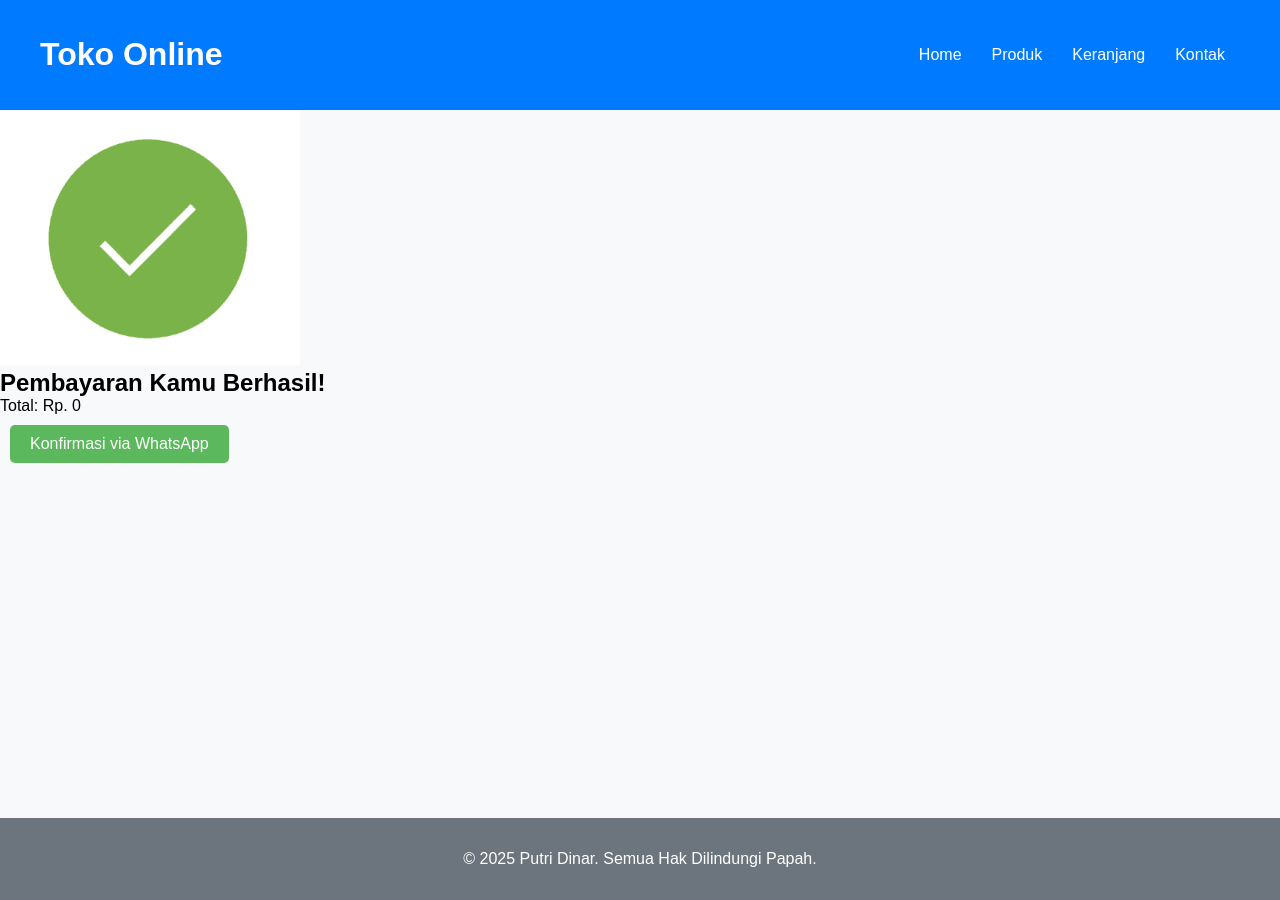
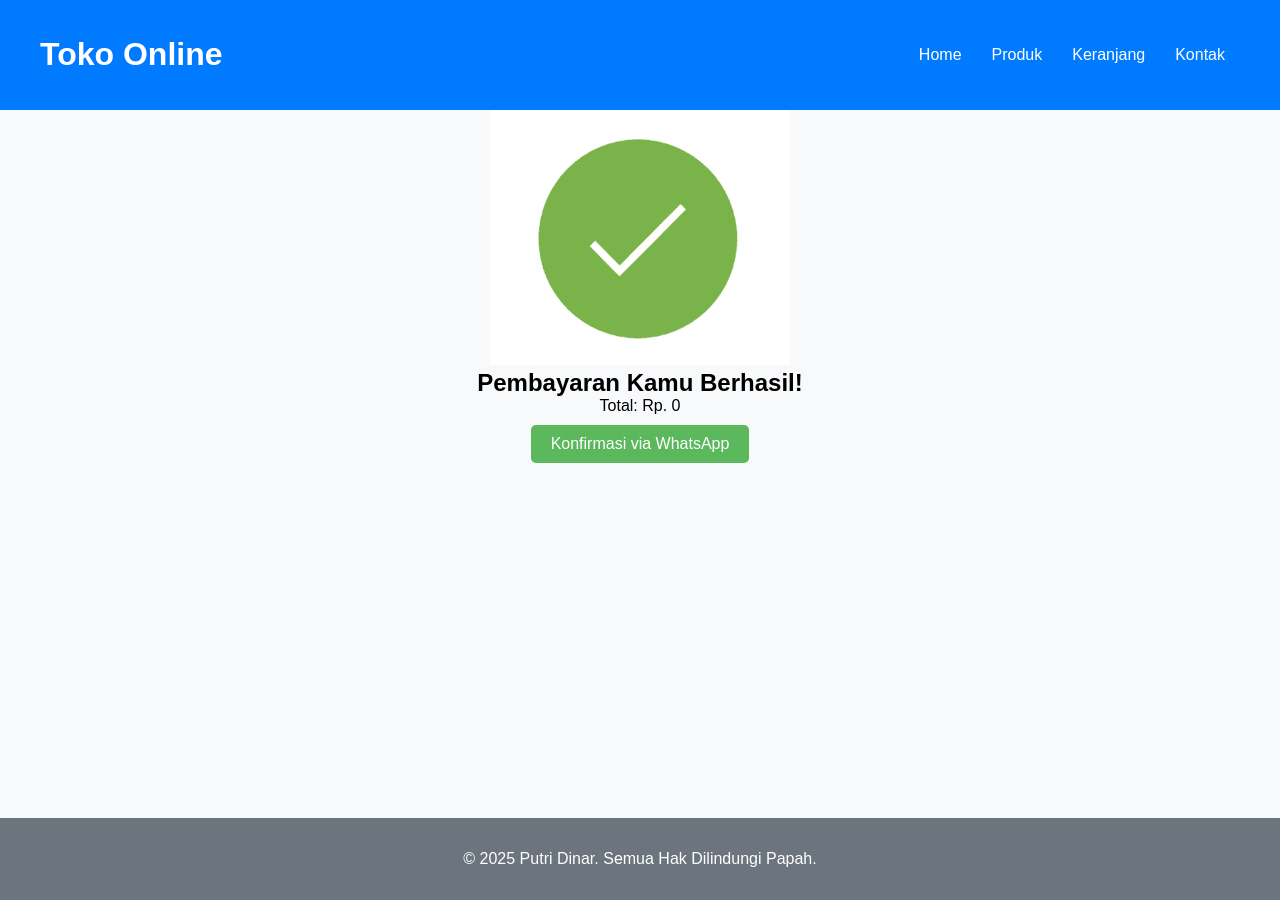
Before and after one commit to putridinar/tokoku, a Jekyll site: the page built from confirm-success/index.html, in a window 1280 px wide. Built offline with Jekyll 4.4.1, drawn with Linux system fonts in a browser that asks for light colours; nearby versions of some CDN libraries; library files that are not in the unit come from our copies.

Commit message:
Update index.html

```diff
--- a/confirm-success/index.html
+++ b/confirm-success/index.html
@@ -3,7 +3,7 @@ layout: default
 title: Pembayaran Sukses
 permalink: /confirm-success
 ---
-<div class="fullheigth">
+<div class="text-center">
 <img class="gifImg" src="{{site.baseurl}}/assets/images/success.gif" />
 <h2>Pembayaran Kamu Berhasil!</h2>
 
```
